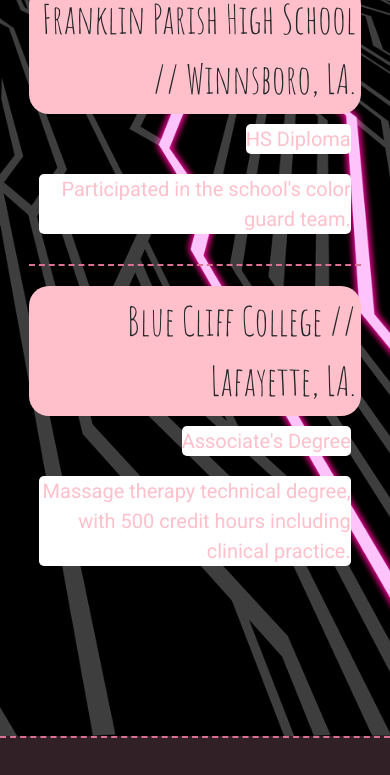
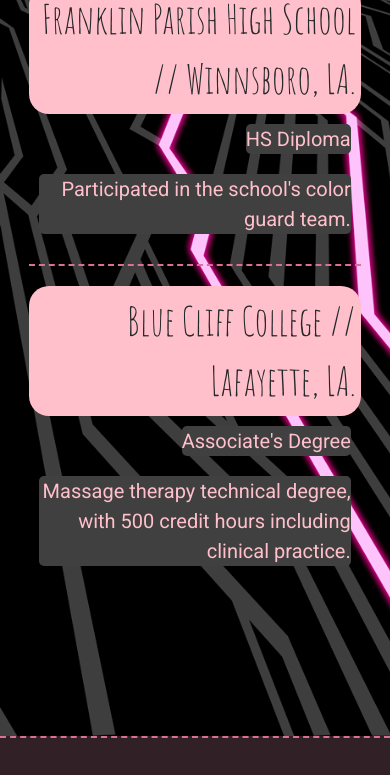
Before and after one commit to hayden-exe/resume-practice, a plain HTML site: page index.html in a window 390 px wide. Shown: the part 3520-4295 px from the top of the page. Drawn offline with Linux system fonts and the light colour scheme.

Commit message:
remove section
took out the white background under max-width education because I forgot to when I updated the bg image

```diff
--- a/css/main.css
+++ b/css/main.css
@@ -237,8 +237,4 @@ footer img {
     .contact-list a {
         padding: 5px;
     }
-
-    .education p {
-        background-color: white;
-    }
 }
```
